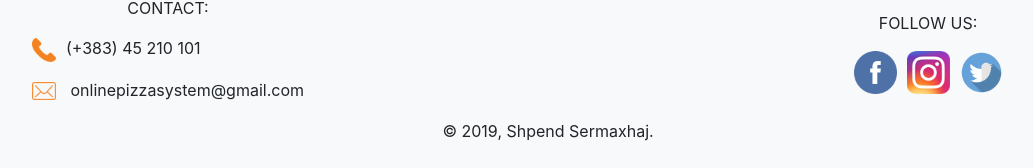
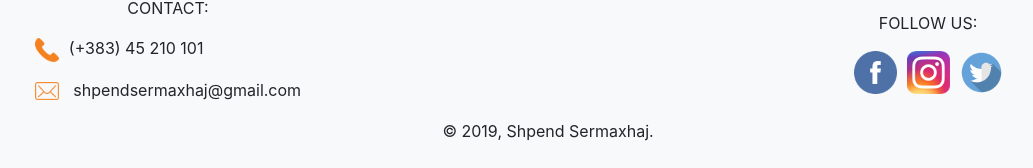
Before and after one commit to Shpendsermaxhaj/Final-E-Commerce, an Angular app: page / in a window 1280 px wide. Shown: the part 1231-1399 px from the top of the page, without its empty margins (92-1125 px from the left). Built offline with nearby package versions, Linux system fonts and the light colour scheme.

Commit message:
Update footero.component.html

```diff
--- a/src/app/footero/footero.component.html
+++ b/src/app/footero/footero.component.html
@@ -5,7 +5,7 @@
                          <div>
                                 <p class="text-center">CONTACT:</p>
                                 <p><img class="phoneIcon" src="{{icons.phone}}">(+383) 45 210 101</p>
-                                <p> <img class="mailIcon" src="{{icons.mail}}"> onlinepizzasystem@gmail.com</p>
+                                <p> <img class="mailIcon" src="{{icons.mail}}"> shpendsermaxhaj@gmail.com</p>
 
                             </div>
                     </div>
```
